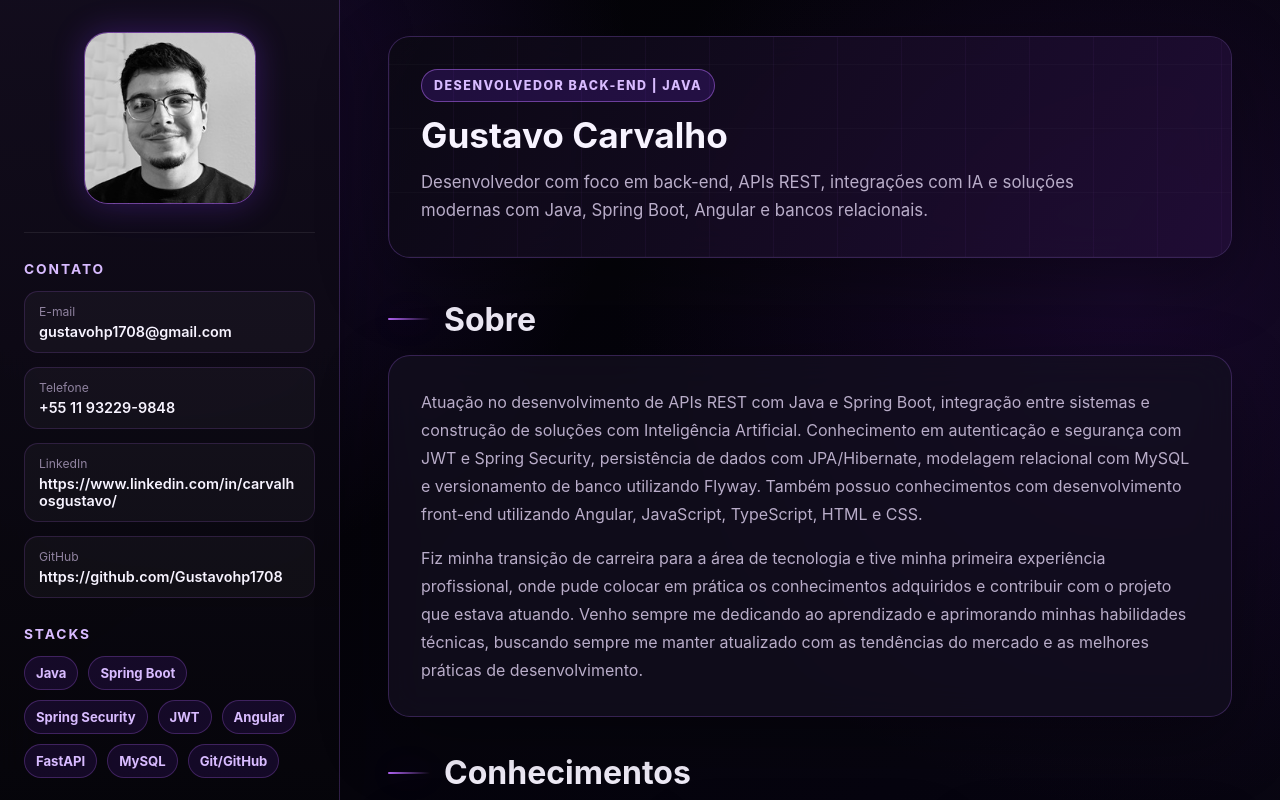
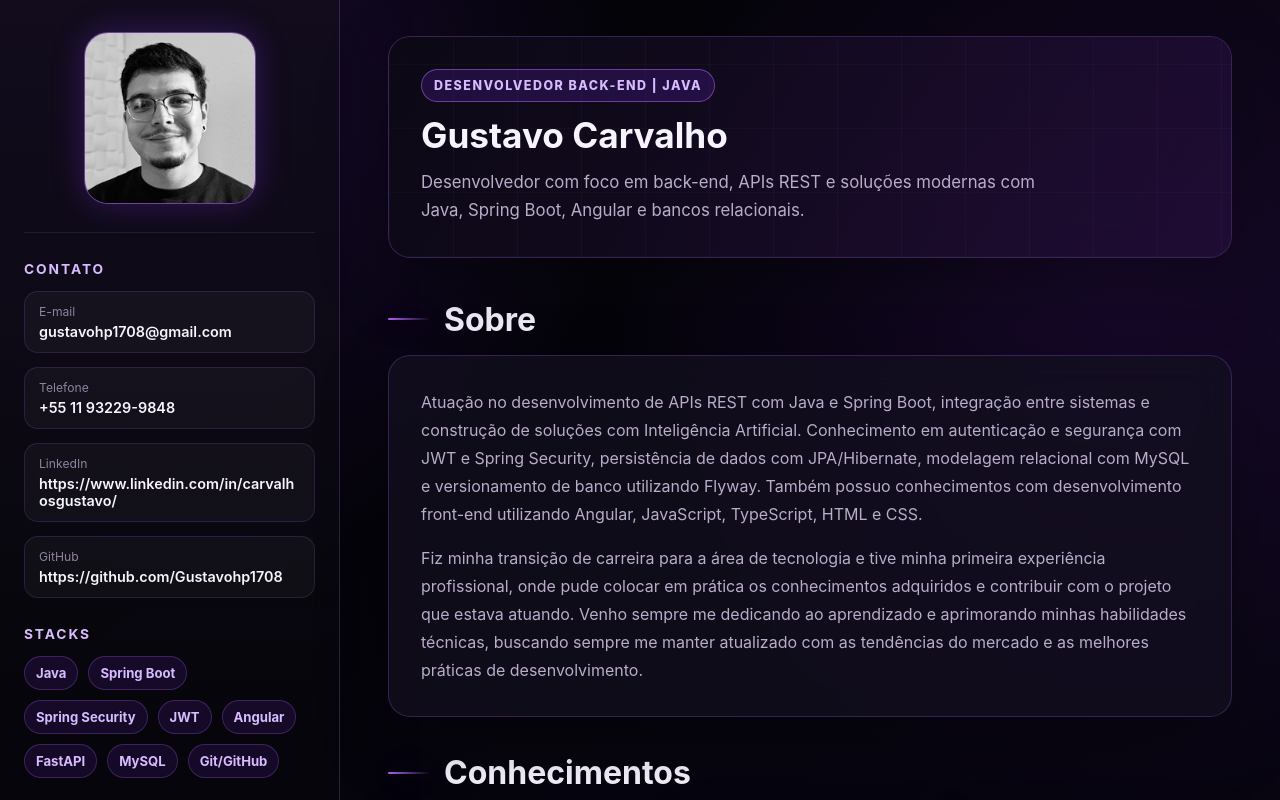
Before and after one commit to Gustavohp1708/portifolio, an Angular app: page / in a window 1280 px wide. Shown: the top 800 px of the page. Built offline with nearby package versions, Linux system fonts and the light colour scheme.

Commit message:
edit: title

```diff
--- a/src/app/app.component.html
+++ b/src/app/app.component.html
@@ -13,7 +13,7 @@
       <p class="hero-panel__eyebrow">{{ profile.title }}</p>
       <h2 id="portfolio-title">{{ profile.name }}</h2>
       <p>
-        Desenvolvedor com foco em back-end, APIs REST, integrações com IA e soluções
+        Desenvolvedor com foco em back-end, APIs REST e soluções
         modernas com Java, Spring Boot, Angular e bancos relacionais.
       </p>
     </section>
```
